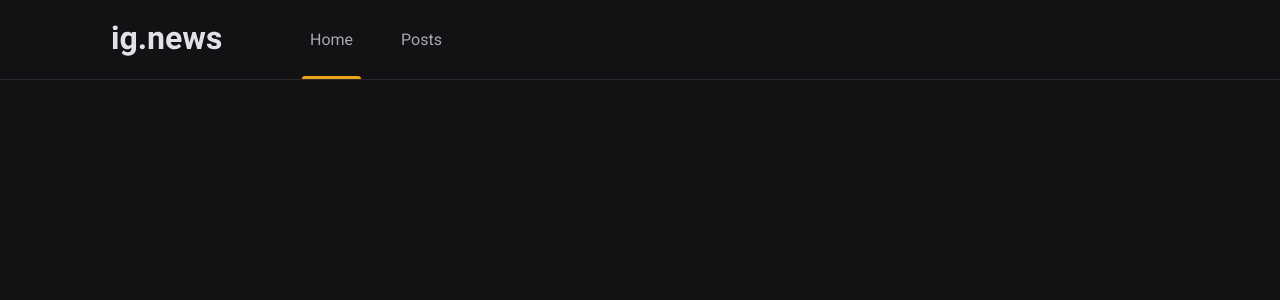
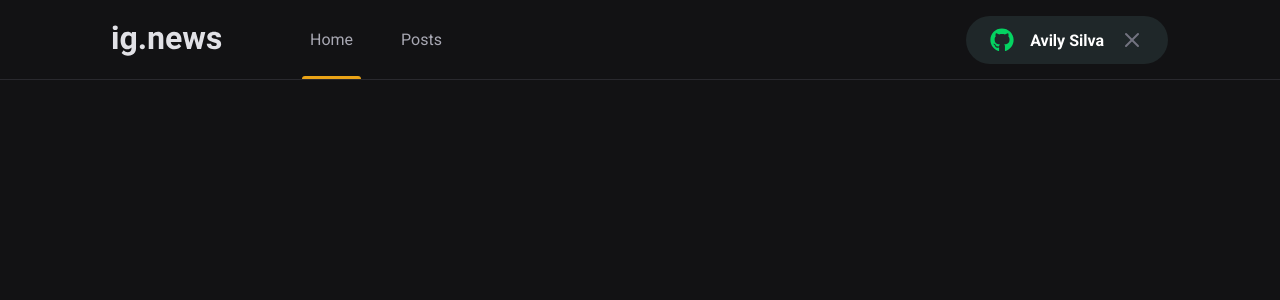
Before and after one commit to avilyre/ig.news, a Next.js app: page / in a window 1280 px wide. Shown: the top 300 px of the page. Built offline with nearby package versions, Linux system fonts and the light colour scheme.

Commit message:
signin button component was created

```diff
--- a/package.json
+++ b/package.json
@@ -12,6 +12,7 @@
     "next": "12.1.5",
     "react": "18.0.0",
     "react-dom": "18.0.0",
+    "react-icons": "^4.3.1",
     "sass": "^1.50.0"
   },
   "devDependencies": {
--- a/src/components/index.tsx
+++ b/src/components/Header/index.tsx
@@ -1,3 +1,4 @@
+import { SignInButton } from "../SignInButton";
 import styles from "./styles.module.scss";
 
 export function Header() {
@@ -10,6 +11,8 @@ export function Header() {
           <a className={styles.active} href="#">Home</a>
           <a href="#">Posts</a>
         </nav>
+
+        <SignInButton />
       </div>
     </header>
   )
--- a/src/components/styles.module.scss
+++ b/src/components/Header/styles.module.scss
@@ -46,4 +46,8 @@
       }
     }
   }
+
+  button {
+    margin-left: auto;
+  }
 }
--- /dev/null
+++ b/src/components/SignInButton/index.tsx
@@ -0,0 +1,21 @@
+import { FaGithub } from "react-icons/fa";
+import { FiX } from "react-icons/fi";
+
+import styles from "./styles.module.scss";
+
+export function SignInButton() {
+  const isUserLoggedIn = true;
+
+  return isUserLoggedIn ? (
+    <button className={styles.signInButton}>
+      <FaGithub color="#04D361" />
+      Avily Silva
+      <FiX className={styles.closeIcon} color="#737380" />
+    </button>
+  ) : (
+    <button className={styles.signInButton}>
+      <FaGithub color="#eba417" />
+      SignIn with Github
+    </button>
+  )
+}
--- /dev/null
+++ b/src/components/SignInButton/styles.module.scss
@@ -0,0 +1,33 @@
+.signInButton {
+  height: 3rem;
+  border-radius: 3rem;
+  background: var(--gray-850);
+  border: none;
+  padding: 0 1.5rem;
+
+  display: flex;
+  align-items: center;
+  justify-content: center;
+
+  color: var(--white);
+  font-weight: bold;
+
+  .closeIcon {
+    margin-left: 1rem;
+  }
+
+  svg {
+    height: 24px;
+    width: 24px;
+  }
+
+  svg:first-child {
+    margin-right: 1rem;
+  }
+
+  transition: filter 0.2s;
+
+  &:hover {
+    filter: brightness(0.8);
+  }
+}
--- a/src/pages/_app.tsx
+++ b/src/pages/_app.tsx
@@ -1,6 +1,6 @@
 import { AppProps } from "next/app";
 
-import { Header } from "../components";
+import { Header } from "../components/Header";
 
 import "../styles/global.scss";
 
--- a/src/pages/index.tsx
+++ b/src/pages/index.tsx
@@ -1,4 +1,4 @@
-import { Header } from "../components";
+import { Header } from "../components/Header";
 
 export default function Home() {
   return (
--- a/src/styles/global.scss
+++ b/src/styles/global.scss
@@ -10,8 +10,10 @@
   --gray-100: #e1e1e6;
   --gray-300: #a8a8b3;
   --gray-800: #29292e;
+  --gray-850: #1f2729;
   --gray-900: #121214;
 
+  --green-500: #04D361;
   --cyan-500: #61dafb;
   --yellow-500: #eba417;
 }
```
Also changed, not shown: 2 other files (tests, documents, lock files or other folders).
